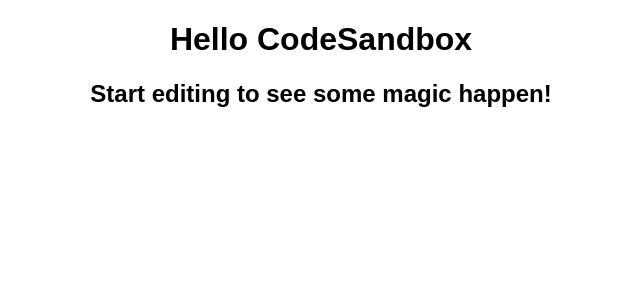
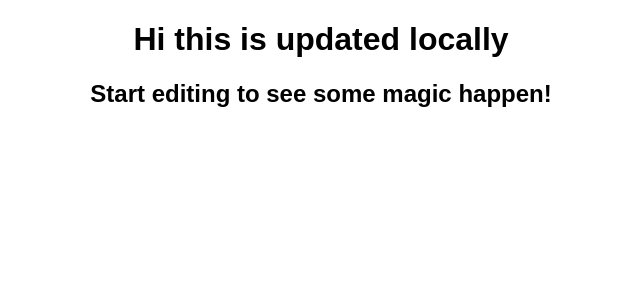
Before and after one commit to mcMickJuice/cms-seo-headings, a React (Create React App) app: page / in a window 1280 px wide. Shown: the top 300 px of the page, without its empty margins (319-959 px from the left). Built offline with nearby package versions, Linux system fonts and the light colour scheme.

Commit message:
local updates

```diff
--- a/src/App.tsx
+++ b/src/App.tsx
@@ -3,7 +3,7 @@
 export default function App() {
   return (
     <div className="App">
-      <h1>Hello CodeSandbox</h1>
+      <h1>Hi this is updated locally</h1>
       <h2>Start editing to see some magic happen!</h2>
     </div>
   );
```
Also changed, not shown: 1 other file (tests, documents, lock files or other folders).
